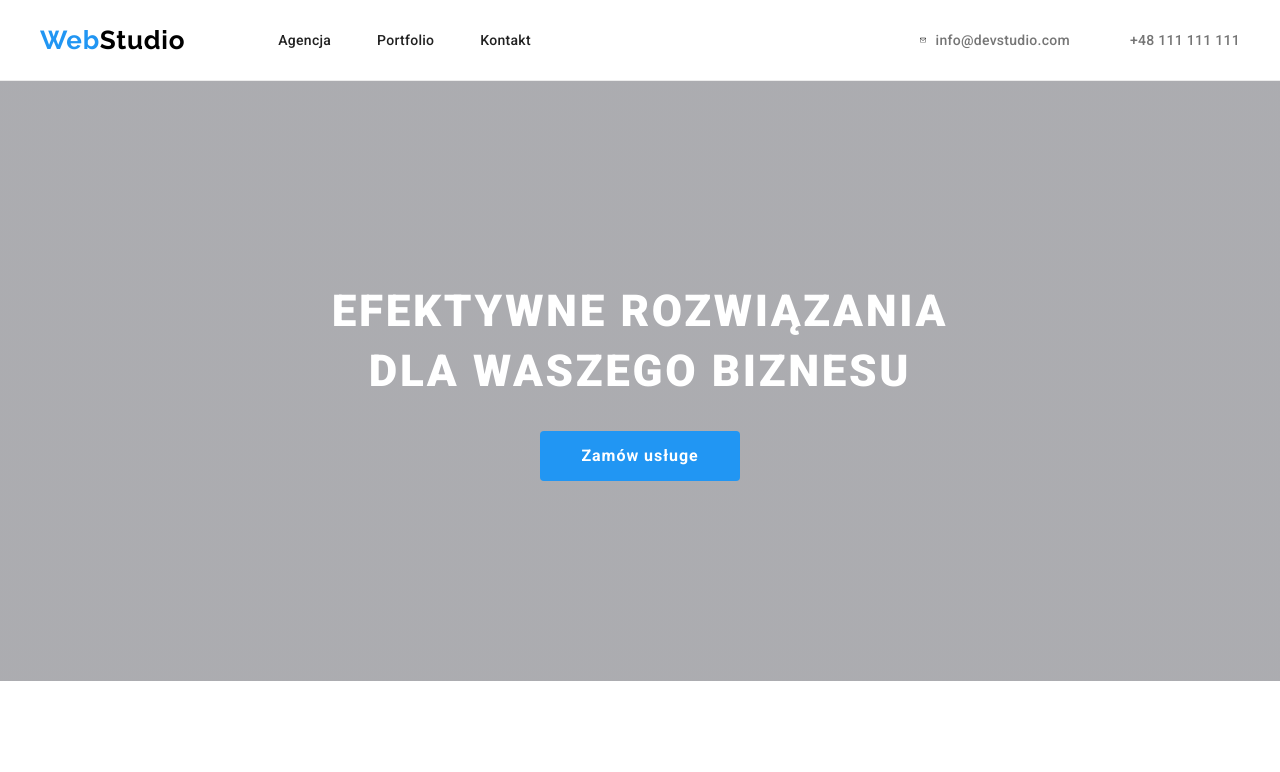
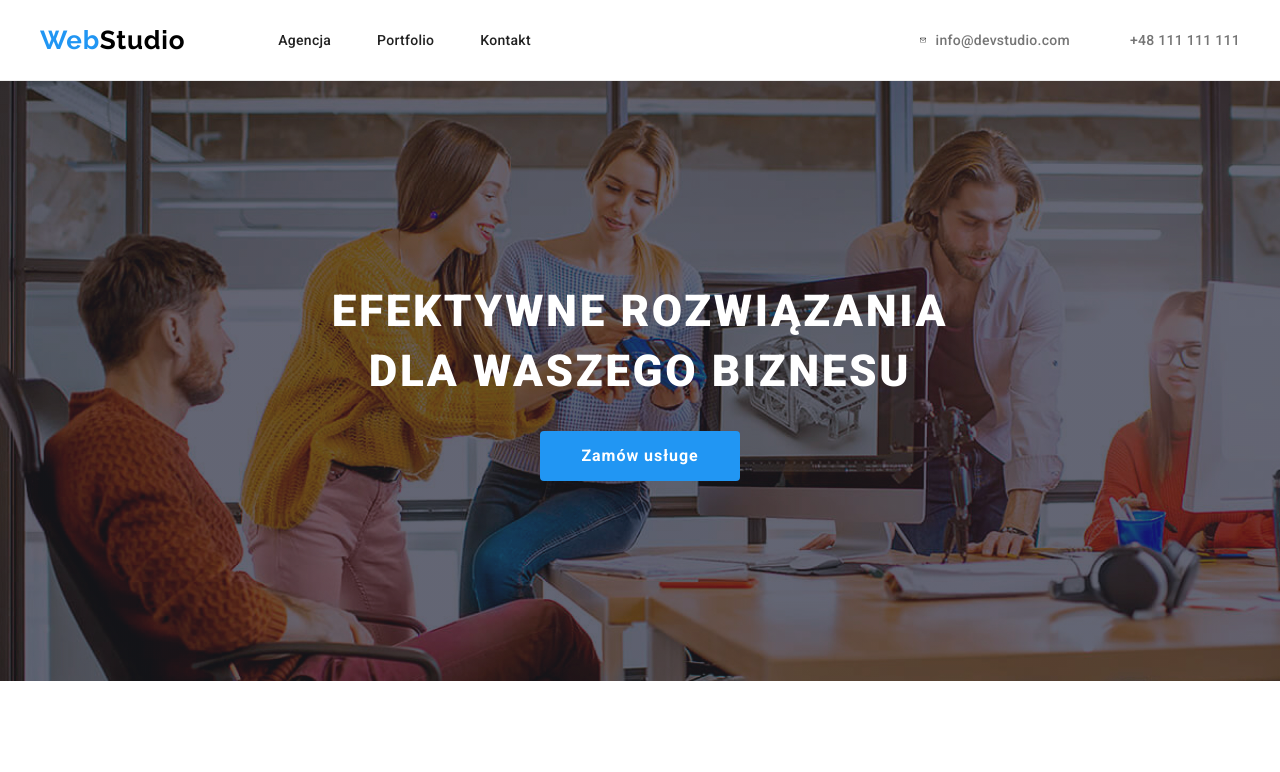
Before and after one commit to gh-Valentine/goit-markup-hw-04, a plain HTML site: page index.html in a window 1280 px wide. Shown: the top 772 px of the page. Drawn offline with nearby package versions, Linux system fonts and the light colour scheme; the site is published under a folder, as on GitHub Pages, so addresses that start at the root find nothing.

Commit message:
Update styles.css

```diff
--- a/css/styles.css
+++ b/css/styles.css
@@ -279,7 +279,7 @@ img {
       rgba(47, 48, 58, 0.4),
       rgba(47, 48, 58, 0.4)
     ),
-    url("/images/Main/Image_baner.jpg");
+    url("../images/Main/Image_baner.jpg");
   background-repeat: no-repeat;
   background-size: cover;
   height: 37.5rem;
```
